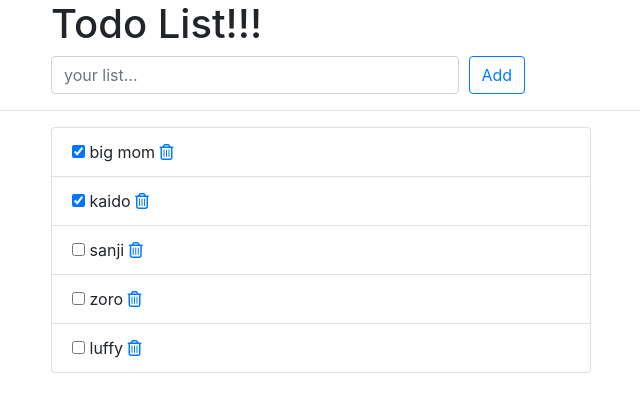
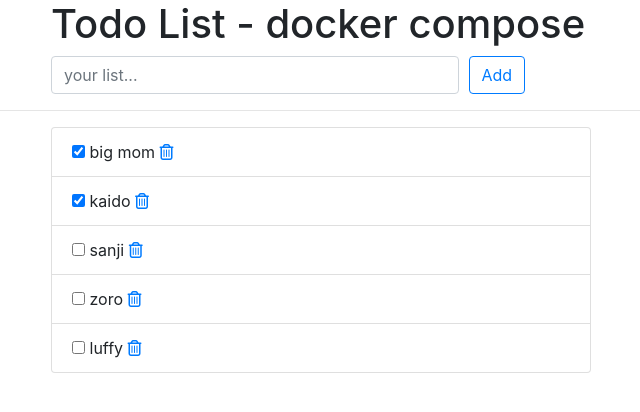
Before and after one commit to Mrid01/django-todo, a Django app: page /todos/ in a window 1280 px wide. Shown: the top 412 px of the page, without its empty margins (224-864 px from the left). Run offline with Django 3.2, Linux system fonts and the light colour scheme; data comes from the database, SQL or seed files in the repository; some libraries are stand-ins or nearby versions.

Commit message:
updated index.html

```diff
--- a/todos/templates/todos/index.html
+++ b/todos/templates/todos/index.html
@@ -13,7 +13,7 @@
       <div class="offset-md-2 col-lg-9">
         <div class="page-header">
           <h1>
-            Todo List!!!
+            Todo List - docker compose
           </h1>
         </div>
     </div>
```
